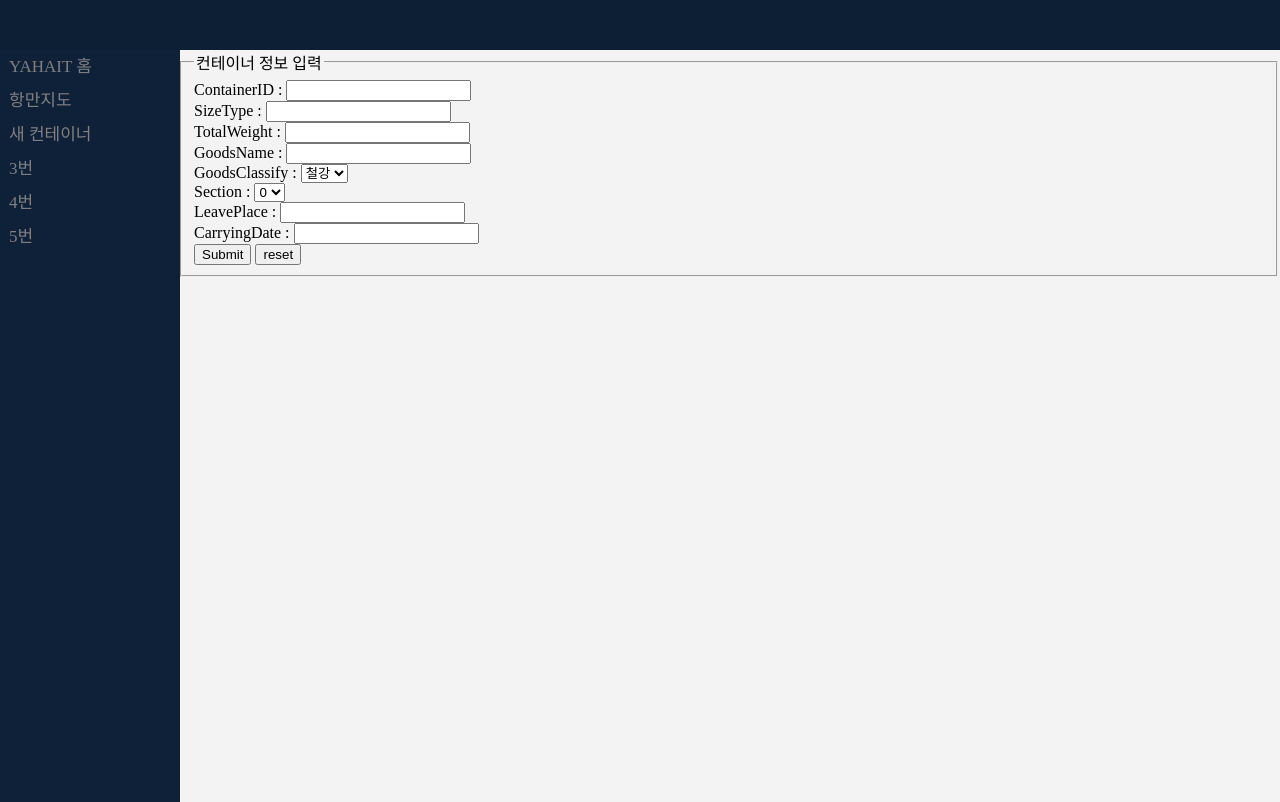
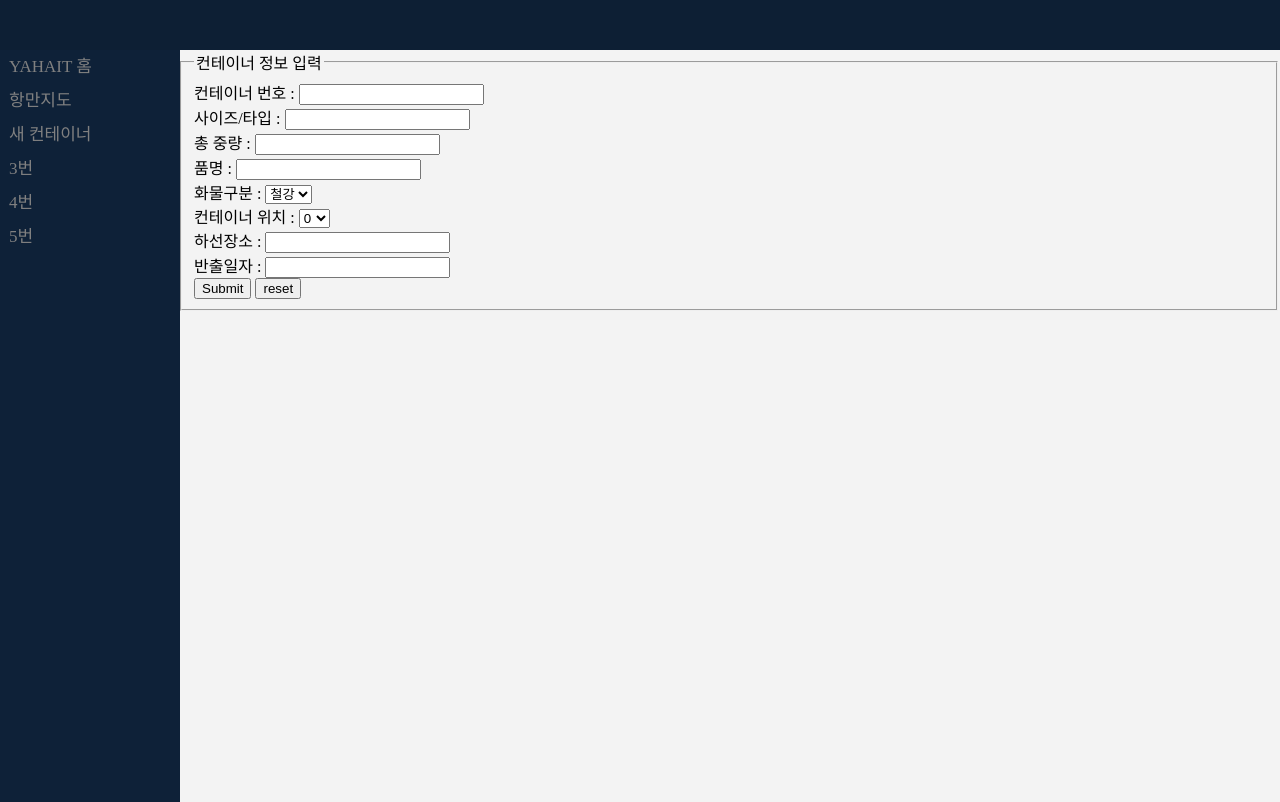
Before and after one commit to migusdn/Hanium_IoT_SmartContainer, a Django app: page /main/create in a window 1280 px wide. Run offline with Django 3.2, Linux system fonts and the light colour scheme; some libraries are stand-ins or nearby versions.

Commit message:
no message

```diff
--- a/SmartContainer/Container/templates/create.html
+++ b/SmartContainer/Container/templates/create.html
@@ -11,11 +11,11 @@
     <form id="form" name="form" method="post" enctype="multipart/form-data">
         <fieldset>
             <legend>컨테이너 정보 입력</legend>
-                ContainerID : <input type ="text" name="ContainerID"/> <br>
-                SizeType : <input type ="text" name="SizeType"/> <br>
-                TotalWeight : <input type ="text" name="TotalWeight"/> <br>
-                GoodsName : <input type ="text" name="GoodsName"/> <br>
-                GoodsClassify :
+                컨테이너 번호 : <input type ="text" name="ContainerID"/> <br>
+                사이즈/타입 : <input type ="text" name="SizeType"/> <br>
+                총 중량 : <input type ="text" name="TotalWeight"/> <br>
+                품명 : <input type ="text" name="GoodsName"/> <br>
+                화물구분 :
                 <select name="GoodsClassify">
                     <option>철강</option>
                     <option>금속</option>
@@ -26,14 +26,14 @@
                     <option>목재</option>
                     <option>액체</option>
                 </select><br>
-                Section :
+                컨테이너 위치 :
                 <select name="Section">
                     <option>0</option>
                     <option>A</option>
                     <option>B</option>
                 </select><br>
-                LeavePlace : <input type ="text" name="LeavePlace"/> <br>
-                CarryingDate : <input type ="text" name="CarryingDate"/> <br>
+                하선장소 : <input type ="text" name="LeavePlace"/> <br>
+                반출일자 : <input type ="text" name="CarryingDate"/> <br>
 
                 <input type="button" value="Submit" onclick="send()"/>
                 <input type="reset" value="reset"/>
```
